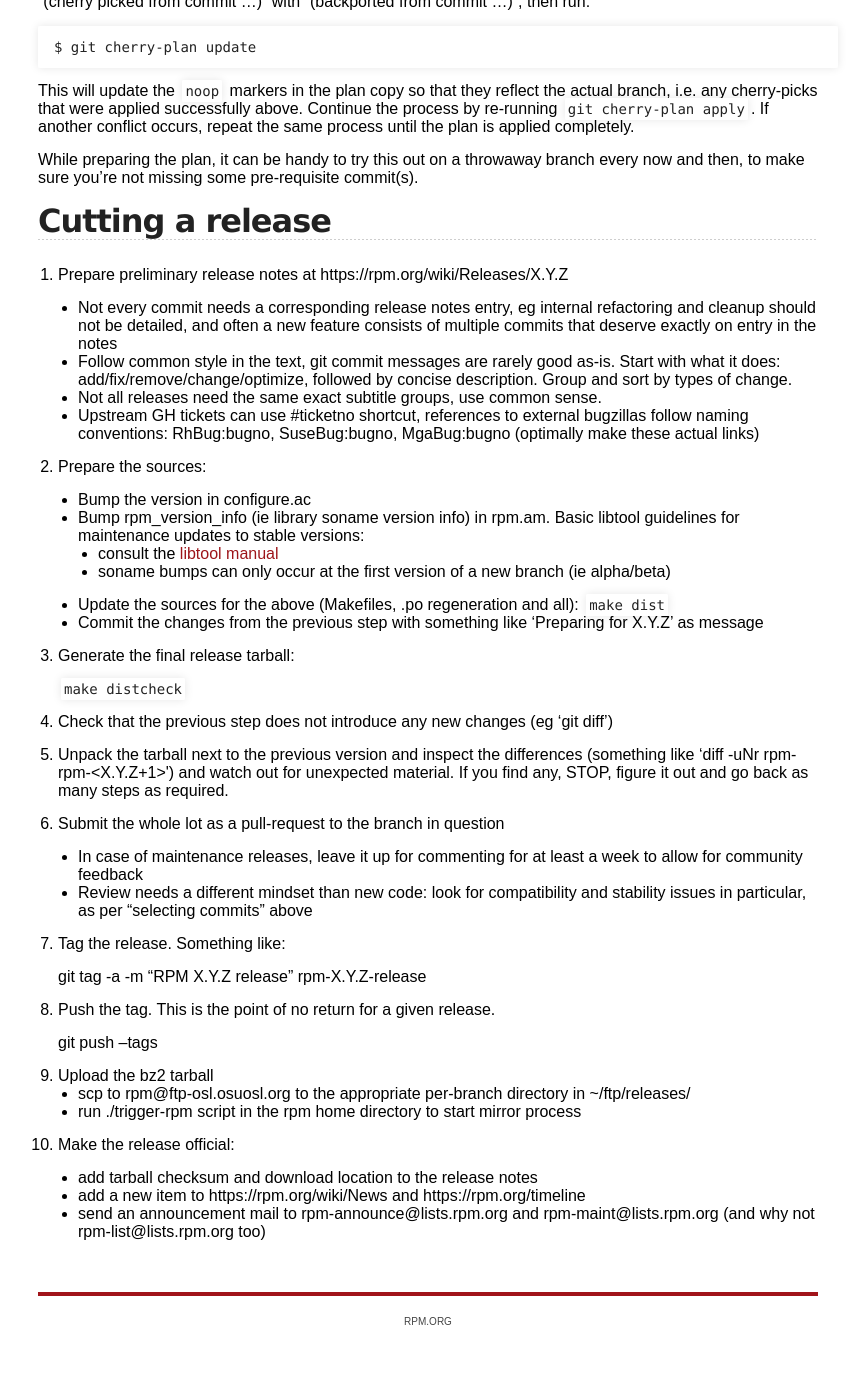
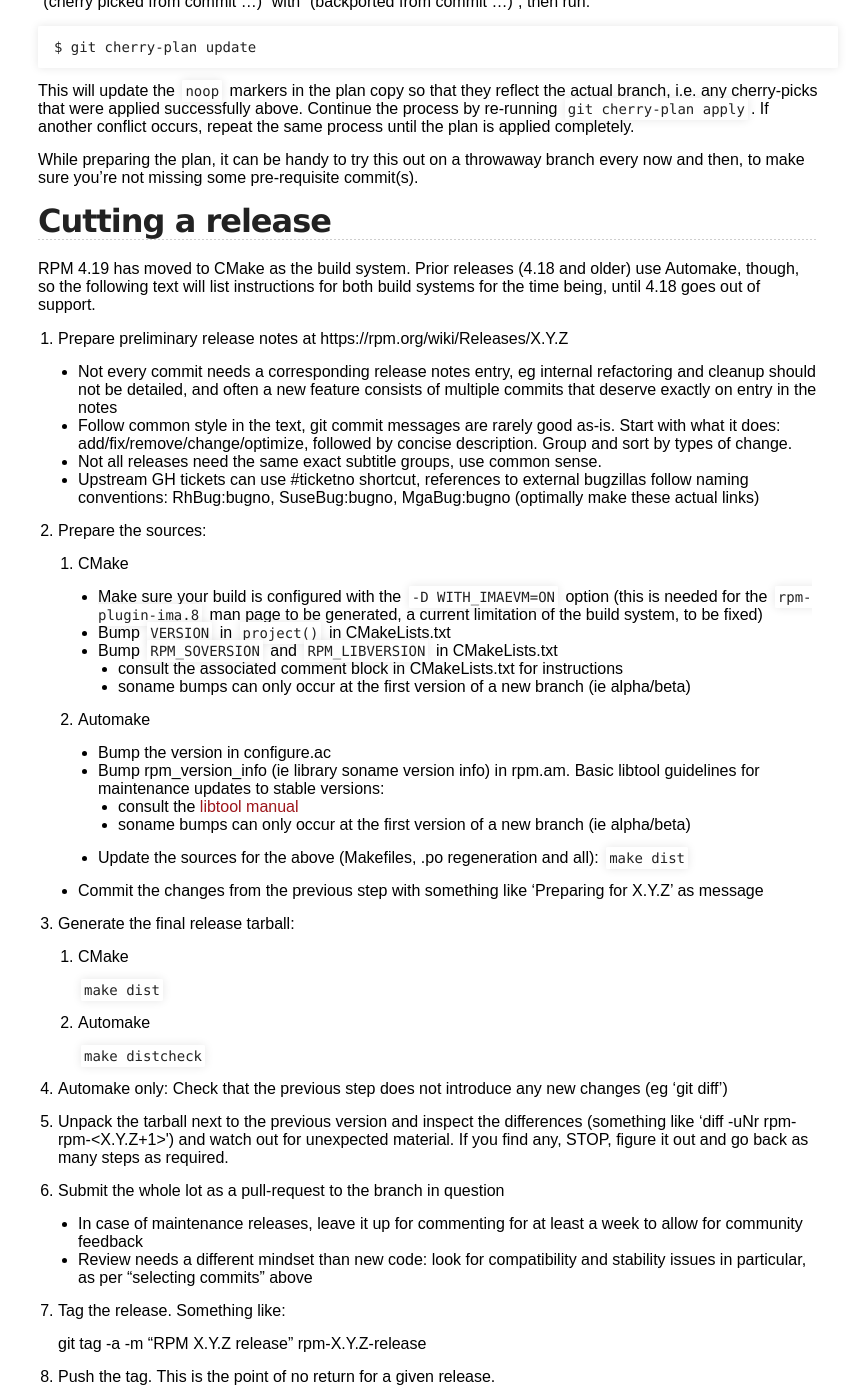
Before and after one commit to rpm-software-management/rpm-web, a Jekyll site: the page built from devel_doc/release_maintaince.md, in a window 1280 px wide and 1400 px high, scrolled down 3497 px. Shown: the whole window, without its empty margins (212-1061 px from the left). Built offline with Jekyll 4.4.1, drawn with Linux system fonts in a browser that asks for light colours; before the commit the page ends 4858 px from its top, so only the background shows below that.

Commit message:
Add CMake-specific instructions
Just the necessary minimum to get going, we'll extend this section
further as we go.

````diff
--- a/devel_doc/release_maintaince.md
+++ b/devel_doc/release_maintaince.md
@@ -236,6 +236,10 @@ commit(s).
 
 ## Cutting a release
 
+RPM 4.19 has moved to CMake as the build system.  Prior releases (4.18 and
+older) use Automake, though, so the following text will list instructions for
+both build systems for the time being, until 4.18 goes out of support.
+
 1. Prepare preliminary release notes at https://rpm.org/wiki/Releases/X.Y.Z
 
     * Not every commit needs a corresponding release notes entry, eg
@@ -252,19 +256,37 @@ commit(s).
 
 2. Prepare the sources:
 
-    * Bump the version in configure.ac
-    * Bump rpm_version_info (ie library soname version info) in rpm.am. Basic libtool guidelines for maintenance updates to stable versions:
-        * consult the [libtool manual](https://www.gnu.org/software/libtool/manual/html_node/Updating-version-info.html)
-        * soname bumps can only occur at the first version of a new branch (ie alpha/beta)
+    1. CMake
 
-    * Update the sources for the above (Makefiles, .po regeneration and all): ```make dist```
+        * Make sure your build is configured with the `-D WITH_IMAEVM=ON`
+          option (this is needed for the `rpm-plugin-ima.8` man page to be
+          generated, a current limitation of the build system, to be fixed)
+        * Bump `VERSION` in `project()` in CMakeLists.txt
+        * Bump `RPM_SOVERSION` and `RPM_LIBVERSION` in CMakeLists.txt
+            * consult the associated comment block in CMakeLists.txt for instructions
+            * soname bumps can only occur at the first version of a new branch (ie alpha/beta)
+
+    2. Automake
+
+        * Bump the version in configure.ac
+        * Bump rpm_version_info (ie library soname version info) in rpm.am. Basic libtool guidelines for maintenance updates to stable versions:
+            * consult the [libtool manual](https://www.gnu.org/software/libtool/manual/html_node/Updating-version-info.html)
+            * soname bumps can only occur at the first version of a new branch (ie alpha/beta)
+        * Update the sources for the above (Makefiles, .po regeneration and all): ```make dist```
+
     * Commit the changes from the previous step with something like 'Preparing for X.Y.Z' as message
 
 3. Generate the final release tarball:
 
-    ```make distcheck```
+    1. CMake
 
-4. Check that the previous step does not introduce any new changes (eg 'git diff')
+        ```make dist```
+
+    2. Automake
+
+        ```make distcheck```
+
+4. Automake only: Check that the previous step does not introduce any new changes (eg 'git diff')
 
 5. Unpack the tarball next to the previous version and inspect the differences (something like 'diff -uNr rpm-<X.Y.Z> rpm-<X.Y.Z+1>') and watch out for unexpected material. If you find any, STOP, figure it out and go back as many steps as required.
 
````
